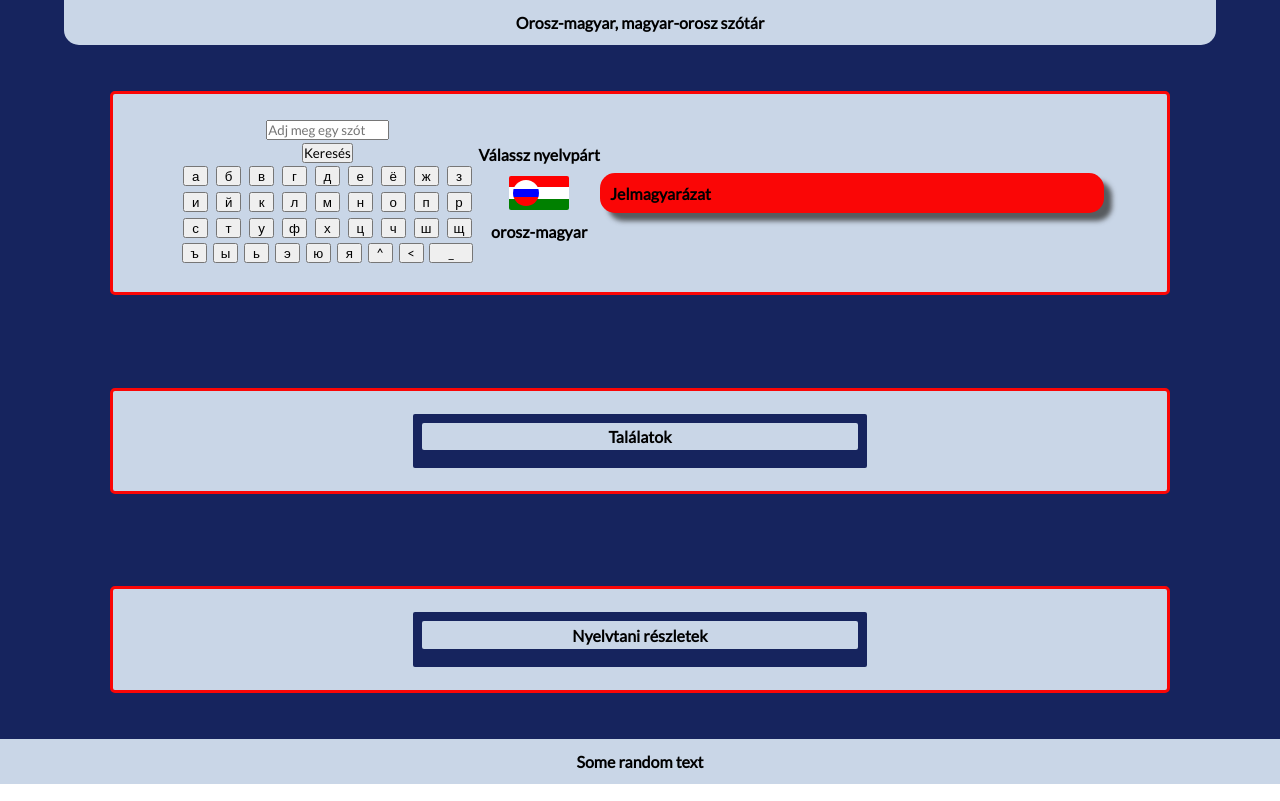
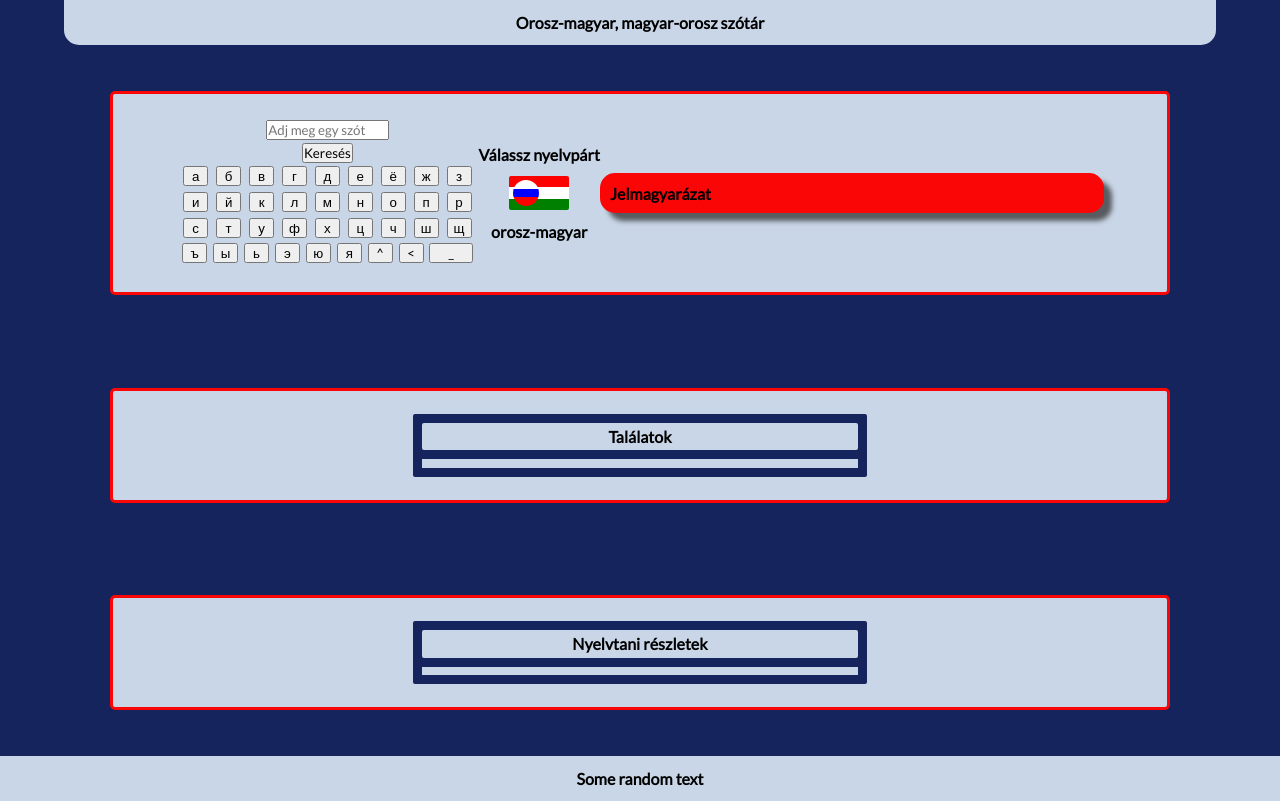
Before and after one commit to Flomm/rusDict, a React (Create React App) app: page / in a window 1280 px wide. Built offline with nearby package versions, Linux system fonts and the light colour scheme.

Commit message:
Use css variables

```diff
--- a/src/index.css
+++ b/src/index.css
@@ -1,4 +1,9 @@
 @import url('https://fonts.googleapis.com/css2?family=Lato&display=swap');
+
+:root {
+  --lightblue: rgb(201, 214, 231);
+  --navyblue: #16245e;
+}
 
 * {
   padding: 0;
@@ -13,7 +18,7 @@ button {
 
 header {
   width: 90%;
-  background-color: rgb(201, 214, 231);
+  background-color: var(--lightblue);
   text-align: center;
   padding: 1%;
   font-weight: bolder;
@@ -23,7 +28,7 @@ header {
 
 .wrapper {
   width: 100%;
-  background-color: #16245e;
+  background-color: var(--navyblue);
   display: flex;
   flex-direction: column;
   justify-content: center;
@@ -40,7 +45,7 @@ header {
   display: flex;
   justify-content: center;
   align-items: center;
-  background-color: rgb(201, 214, 231);
+  background-color: var(--lightblue);
   padding: 2%;
   margin: 4%;
   border-color: rgb(250, 6, 6);
@@ -187,7 +192,13 @@ input:checked + .slider:before {
 article {
   border-radius: 2px;
   padding: 2%;
-  background-color: #16245e;
+  background-color: var(--navyblue);
+}
+
+article div {
+  background-color: var(--lightblue);
+  text-align: center;
+  padding: 1%;
 }
 
 .lower-parts:nth-child(1) article {
@@ -198,22 +209,22 @@ article h4 {
   text-align: center;
   padding: 1%;
   margin-bottom: 2%;
-  background-color: rgb(201, 214, 231);
+  background-color: var(--lightblue);
   border-radius: 2px;
 }
 
-article p {
+article li {
   cursor: pointer;
   margin: 1%;
   padding: 1%;
-  background-color: rgb(201, 214, 231);
+  background-color: var(--lightblue);
   border-radius: 2px;
   display: flex;
   justify-content: center;
   align-items: center;
 }
 
-article p:active {
+article li:active {
   transition: 0.5s ease;
   background-color: rgba(50, 50, 50, 0.75);
 }
@@ -225,15 +236,15 @@ article p:active {
 }
 
 table {
-  background-color: rgb(201, 214, 231);
+  background-color: var(--lightblue);
   display: flex;
   flex-wrap: wrap;
   margin: 4%;
 }
 
 th {
-  color: rgb(201, 214, 231);
-  background-color: #16245e;
+  color: var(--lightblue);
+  background-color: var(--navyblue);
   padding: 1%;
   border-radius: 2px;
   border-left: 1.5px solid rgb(250, 6, 6);
@@ -251,6 +262,6 @@ footer {
   justify-content: center;
   align-items: center;
   width: 100%;
-  background-color: rgb(201, 214, 231);
+  background-color: var(--lightblue);
   font-weight: bolder;
 }
```
